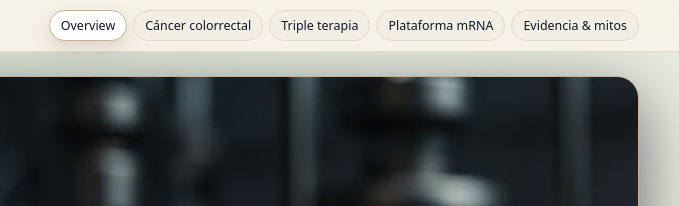
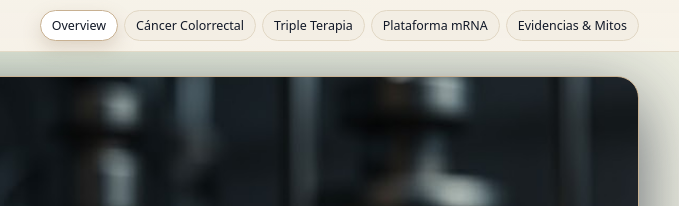
Before and after one commit to cvvallejos-carlita/enteromix-site, a plain HTML site: page index.html in a window 1280 px wide. Shown: the top 206 px of the page, 543-1222 px from the left. Drawn offline with Linux system fonts and the light colour scheme.

Commit message:
Update index.html

```diff
--- a/index.html
+++ b/index.html
@@ -15,10 +15,10 @@
       <div class="nav-brand">ENTEROMIX</div>
       <div class="nav-links">
         <a class="nav-chip nav-chip--active" href="index.html">Overview</a>
-        <a class="nav-chip" href="enteromix-crc.html">Cáncer colorrectal</a>
-        <a class="nav-chip" href="enteromix-combo-therapy.html">Triple terapia</a>
+        <a class="nav-chip" href="enteromix-crc.html">Cáncer Colorrectal</a>
+        <a class="nav-chip" href="enteromix-combo-therapy.html">Triple Terapia</a>
         <a class="nav-chip" href="enteromix-mrna-platform.html">Plataforma mRNA</a>
-        <a class="nav-chip" href="enteromix-factcheck.html">Evidencia & mitos</a>
+        <a class="nav-chip" href="enteromix-factcheck.html">Evidencias & Mitos</a>
       </div>
     </div>
   </nav>
```
